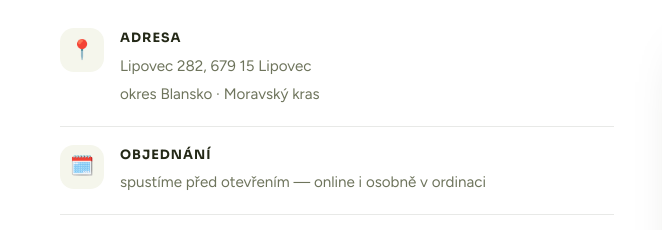
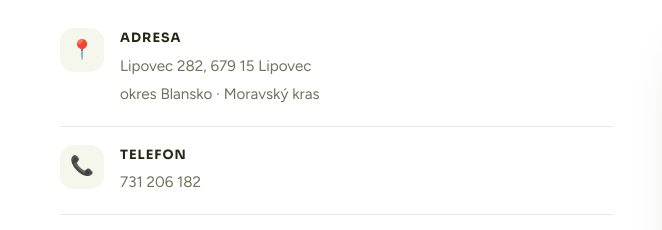
Before and after one commit to strankyprovas/zubni-lipovec, a plain HTML site: page index.html in a window 1280 px wide. Shown: the part 3880-4110 px from the top of the page, 0-662 px from the left. Drawn offline with Linux system fonts and the light colour scheme.

Commit message:
Lipovec: telefon ordinace 731 206 182 (od Střídecké 24.11.)

```diff
--- a/index.html
+++ b/index.html
@@ -340,6 +340,7 @@
     <div class="cgrid">
       <div class="reveal">
         <div class="crow"><div class="ik">📍</div><div><b>Adresa</b><span>Lipovec 282, 679 15 Lipovec<br>okres Blansko · Moravský kras</span></div></div>
+        <div class="crow"><div class="ik">📞</div><div><b>Telefon</b><span><a href="tel:+420731206182" style="color:inherit;text-decoration:none">731 206 182</a></span></div></div>
         <div class="crow"><div class="ik">🗓️</div><div><b>Objednání</b><span>spustíme před otevřením — online i osobně v ordinaci</span></div></div>
         <div class="crow"><div class="ik">🚗</div><div><b>Parkování</b><span>přímo u ordinace</span></div></div>
         <div class="crow"><div class="ik">✉️</div><div><b>E-mail</b><span>doplníme před spuštěním webu</span></div></div>
```
